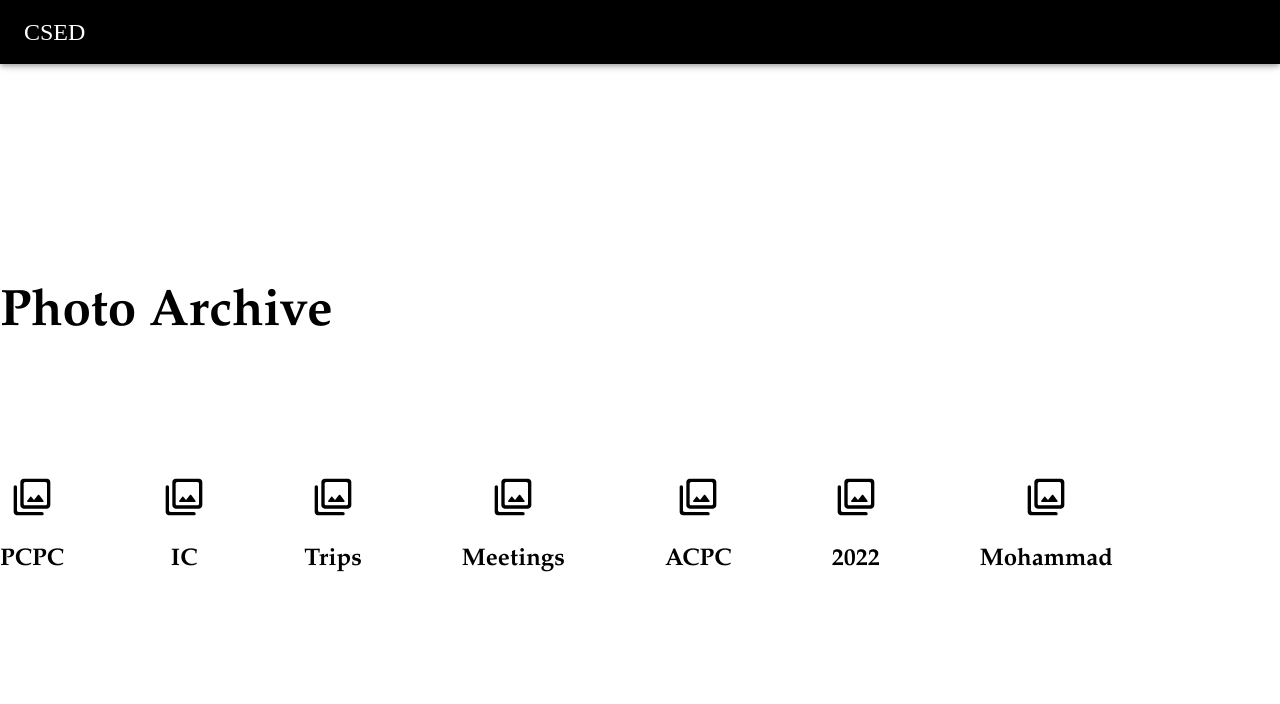
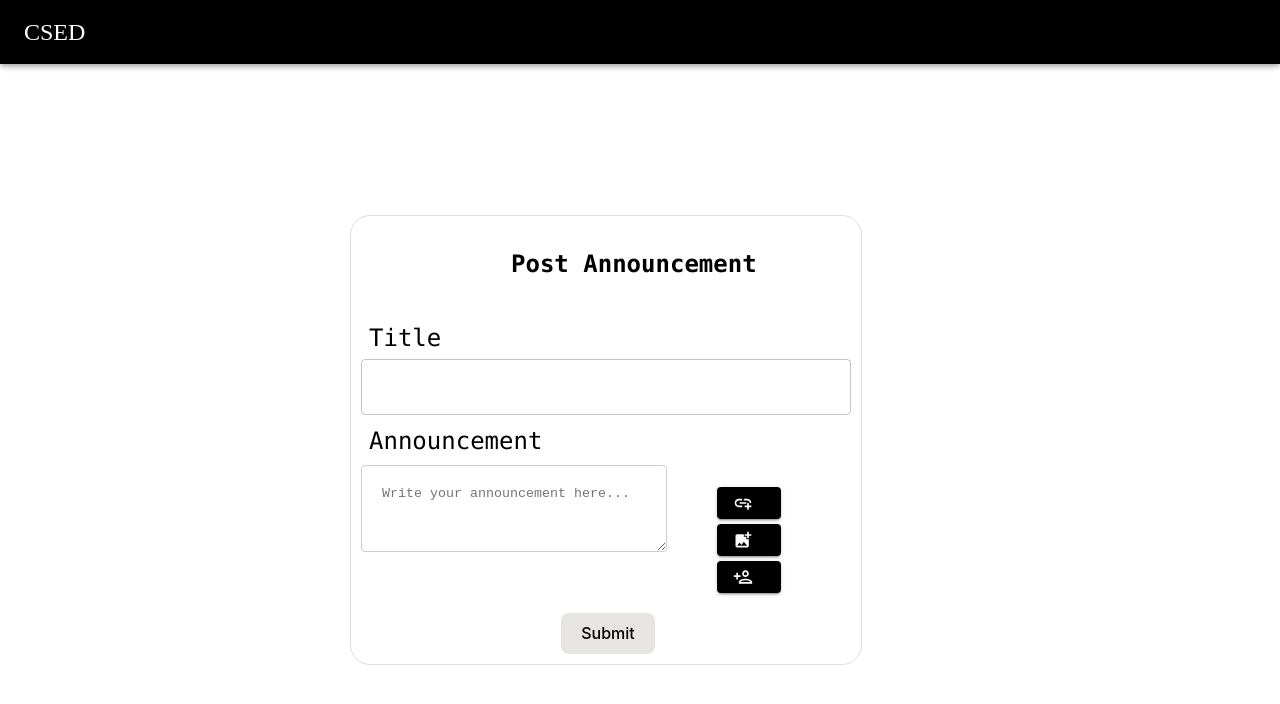
Before and after one commit to Maymoona12/CSED, a React (Vite) app in the folder Frontend/: page / in a window 1280 px wide. Shown: the top 704 px of the page. Built offline with nearby package versions, Linux system fonts and the light colour scheme.

Commit message:
Add PostAnnouncementPage

```diff
--- a/Frontend/src/App.jsx
+++ b/Frontend/src/App.jsx
@@ -3,87 +3,87 @@ import React, { useState } from "react";
 import { BrowserRouter as Router, Route, Routes } from "react-router-dom";
 import FoldersPage from "./pages/photo-archive/foldersPage";
 import PhotosPage from "./pages/photo-archive/photospage";
+import PostAnnouncementPage from "./pages/PostAnnouncement/PostAnnouncement";
+function App() {
+  // const [selectedFolder, setSelectedFolder] = useState("defaultFolder");
+  // const [selectedPhoto, setSelectedPhoto] = useState(null);
+  // const [lightboxOpen, setLightboxOpen] = useState(false);
 
-function App() {
-  const [selectedFolder, setSelectedFolder] = useState("defaultFolder");
-  const [selectedPhoto, setSelectedPhoto] = useState(null);
-  const [lightboxOpen, setLightboxOpen] = useState(false);
+  // const foldersData = [
+  //   {
+  //     id: 1,
+  //     name: "PCPC",
+  //     photos: [
+  //       { id: 1, src: "pcpc1.jpg", alt: "PCPC 1" },
+  //       { id: 2, src: "pcpc2.jpg", alt: "PCPC 2" },
+  //       { id: 3, src: "pcpc3.jpg", alt: "PCPC 2" },
+  //       { id: 4, src: "pcpc4.jpg", alt: "PCPC 2" },
+  //       { id: 5, src: "pcpc5.jpg", alt: "PCPC 2" },
+  //       { id: 6, src: "pcpc6.jpg", alt: "PCPC 2" },
+  //     ],
+  //   },
+  //   {
+  //     id: 2,
+  //     name: "IC",
+  //     photos: [
+  //       { id: 1, src: "image3.jpg", alt: "IC 1" },
+  //       { id: 2, src: "image4.jpg", alt: "IC 2" },
+  //     ],
+  //   },
+  //   {
+  //     id: 3,
+  //     name: "Trips",
+  //     photos: [
+  //       { id: 1, src: "image3.jpg", alt: "Trips 1" },
+  //       { id: 2, src: "image5.jpg", alt: "Trips 2" },
+  //     ],
+  //   },
+  //   {
+  //     id: 4,
+  //     name: "Meetings",
+  //     photos: [
+  //       { id: 1, src: "image44.jpg", alt: "Meetings 1" },
+  //       { id: 2, src: "image5.jpg", alt: "Meetings 2" },
+  //     ],
+  //   },
+  //   {
+  //     id: 5,
+  //     name: "ACPC",
+  //     photos: [
+  //       { id: 1, src: "image1.jpg", alt: "ACPC 1" },
+  //       { id: 2, src: "image3.jpg", alt: "ACPC 2" },
+  //     ],
+  //   },
+  //   {
+  //     id: 6,
+  //     name: "2022",
+  //     photos: [
+  //       { id: 1, src: "image2.jpg", alt: "2022 1" },
+  //       { id: 2, src: "image5.jpg", alt: "2022 2" },
+  //       { id: 3, src: "image5.jpg", alt: "2022 2" },
+  //       { id: 4, src: "image5.jpg", alt: "2022 2" },
+  //       { id: 5, src: "hamood1.jpg", alt: "Mohammad 1" },
+  //     ],
+  //   },
+  //   {
+  //     id: 7,
+  //     name: "Mohammad",
+  //     photos: [
+  //       { id: 1, src: "hamood1.jpg", alt: "Mohammad 1" },
+  //       { id: 2, src: "hamood2.jpg", alt: "Mohammad 1" },
+  //       { id: 3, src: "hamood1.jpg", alt: "Mohammad 1" },
+  //     ],
+  //   },
+  // ];
 
-  const foldersData = [
-    {
-      id: 1,
-      name: "PCPC",
-      photos: [
-        { id: 1, src: "pcpc1.jpg", alt: "PCPC 1" },
-        { id: 2, src: "pcpc2.jpg", alt: "PCPC 2" },
-        { id: 3, src: "pcpc3.jpg", alt: "PCPC 2" },
-        { id: 4, src: "pcpc4.jpg", alt: "PCPC 2" },
-        { id: 5, src: "pcpc5.jpg", alt: "PCPC 2" },
-        { id: 6, src: "pcpc6.jpg", alt: "PCPC 2" },
-      ],
-    },
-    {
-      id: 2,
-      name: "IC",
-      photos: [
-        { id: 1, src: "image3.jpg", alt: "IC 1" },
-        { id: 2, src: "image4.jpg", alt: "IC 2" },
-      ],
-    },
-    {
-      id: 3,
-      name: "Trips",
-      photos: [
-        { id: 1, src: "image3.jpg", alt: "Trips 1" },
-        { id: 2, src: "image5.jpg", alt: "Trips 2" },
-      ],
-    },
-    {
-      id: 4,
-      name: "Meetings",
-      photos: [
-        { id: 1, src: "image44.jpg", alt: "Meetings 1" },
-        { id: 2, src: "image5.jpg", alt: "Meetings 2" },
-      ],
-    },
-    {
-      id: 5,
-      name: "ACPC",
-      photos: [
-        { id: 1, src: "image1.jpg", alt: "ACPC 1" },
-        { id: 2, src: "image3.jpg", alt: "ACPC 2" },
-      ],
-    },
-    {
-      id: 6,
-      name: "2022",
-      photos: [
-        { id: 1, src: "image2.jpg", alt: "2022 1" },
-        { id: 2, src: "image5.jpg", alt: "2022 2" },
-        { id: 3, src: "image5.jpg", alt: "2022 2" },
-        { id: 4, src: "image5.jpg", alt: "2022 2" },
-        { id: 5, src: "hamood1.jpg", alt: "Mohammad 1" },
-      ],
-    },
-    {
-      id: 7,
-      name: "Mohammad",
-      photos: [
-        { id: 1, src: "hamood1.jpg", alt: "Mohammad 1" },
-        { id: 2, src: "hamood2.jpg", alt: "Mohammad 1" },
-        { id: 3, src: "hamood1.jpg", alt: "Mohammad 1" },
-      ],
-    },
-  ];
-
-  const handleFolderClick = (folderId) => {
-    setSelectedPhoto(null);
-    setSelectedFolder(folderId);
-  };
+  // const handleFolderClick = (folderId) => {
+  //   setSelectedPhoto(null);
+  //   setSelectedFolder(folderId);
+  // };
 
   return (
     <>
-      <Router>
+      {/* <Router>
         <Routes>
           <Route
             path="/"
@@ -108,7 +108,8 @@ function App() {
             }
           />
         </Routes>
-      </Router>
+      </Router> */}
+      <PostAnnouncementPage />
     </>
   );
 }
--- /dev/null
+++ b/Frontend/src/pages/PostAnnouncement/PostAnnouncement.jsx
@@ -0,0 +1,202 @@
+import React, { useState, useRef } from "react";
+import AppBar from "@mui/material/AppBar";
+import Toolbar from "@mui/material/Toolbar";
+import Typography from "@mui/material/Typography";
+import Box from "@mui/material/Box";
+import Button from "@mui/material/Button";
+import TextField from "@mui/material/TextField";
+import TextareaAutosize from "@mui/material/TextareaAutosize";
+import InputAdornment from "@mui/material/InputAdornment";
+import AddPhotoAlternateIcon from "@mui/icons-material/AddPhotoAlternate";
+import AddLinkIcon from "@mui/icons-material/AddLink";
+import PersonAddOutlinedIcon from "@mui/icons-material/PersonAddOutlined";
+
+const PostAnnouncementPage = () => {
+  const [documentFile, setDocumentFile] = useState(null);
+  const [photoFile, setPhotoFile] = useState(null);
+  const documentInputRef = useRef(null);
+  const photoInputRef = useRef(null);
+
+  const handleDocumentChange = (e) => {
+    const file = e.target.files[0];
+    setDocumentFile(file);
+  };
+
+  const handlePhotoChange = (e) => {
+    const file = e.target.files[0];
+    setPhotoFile(file);
+  };
+
+  const handleFolderIconClick = (inputRef) => {
+    inputRef.current.click();
+  };
+
+  const handleSubmit = () => {
+    // Handle the submission logic here
+    console.log("Document:", documentFile);
+    console.log("Photo:", photoFile);
+  };
+
+  return (
+    <div
+      className="post-announcement-page"
+      style={{
+        display: "flex",
+        justifyContent: "center",
+        alignItems: "center",
+      }}
+    >
+      {/* AppBar */}
+      <AppBar
+        position="static"
+        style={{
+          position: "fixed",
+          top: 0,
+          left: 0,
+          right: 0,
+          zIndex: 1000,
+        }}
+        sx={{ background: "black" }}
+      >
+        <Toolbar>
+          <Typography
+            variant="h5"
+            component="div"
+            sx={{
+              flexGrow: 1,
+              fontFamily: "Brush Script MT",
+            }}
+          >
+            CSED
+          </Typography>
+        </Toolbar>
+      </AppBar>
+      <div style={{ marginTop: "80px" }}>
+        <Box
+          sx={{
+            width: 490,
+            maxWidth: "100%",
+            border: "1px solid #ddd", // Border styling
+            padding: "10px", // Padding inside the box
+            borderRadius: "20px", // Border radius for rounded corners
+            marginLeft: "350px",
+            marginRight: "100px",
+          }}
+        >
+          <h2
+            style={{
+              color: "black",
+              fontFamily: "	Monaco",
+              marginBottom: "40px",
+              marginLeft: "150px",
+            }}
+          >
+            Post Announcement
+          </h2>
+          <Typography
+            variant="h5"
+            sx={{
+              marginBottom: "5px",
+              marginLeft: "8px",
+              fontFamily: "Monaco",
+              color: "black",
+            }}
+          >
+            Title
+          </Typography>
+
+          {/* <TextField fullWidth label="Title" id="fullWidth" /> */}
+          <TextField fullWidth id="fullWidth" />
+
+          <Typography
+            variant="h5"
+            sx={{
+              marginTop: "10px",
+              marginLeft: "8px",
+              fontFamily: "Monaco",
+              color: "black",
+            }}
+          >
+            Announcement
+          </Typography>
+
+          <div style={{ display: "flex", marginBottom: "20px" }}>
+            <TextareaAutosize
+              aria-label="Announcement"
+              minRows={3}
+              placeholder="Write your announcement here..."
+              onChange={(e) => setAnnouncementText(e.target.value)}
+              style={{
+                width: "100%",
+                marginTop: "8px",
+                padding: "20px",
+                borderRadius: "4px",
+                border: "1px solid #ccc",
+              }}
+            />
+            <div
+              style={{
+                marginLeft: "50px",
+                marginRight: "20px",
+                marginTop: "30px",
+              }}
+            >
+              <input
+                type="file"
+                id="documentInput"
+                accept=".pdf,.doc,.docx"
+                style={{ display: "none" }}
+                onChange={handleDocumentChange}
+                ref={documentInputRef}
+              />
+              <Button
+                variant="contained"
+                component="label"
+                onClick={() => handleFolderIconClick(documentInputRef)}
+                startIcon={<AddLinkIcon />}
+                style={{
+                  marginRight: "10px",
+                  marginBottom: "5px",
+                  background: "black",
+                }}
+              ></Button>
+              <input
+                type="file"
+                id="photoInput"
+                accept="image/*"
+                style={{ display: "none" }}
+                onChange={handlePhotoChange}
+                ref={photoInputRef}
+              />
+              <Button
+                variant="contained"
+                component="label"
+                onClick={() => handleFolderIconClick(photoInputRef)}
+                startIcon={<AddPhotoAlternateIcon />}
+                style={{
+                  marginRight: "10px",
+                  marginBottom: "5px",
+                  background: "black",
+                }}
+              ></Button>
+              <Button
+                variant="contained"
+                component="label"
+                startIcon={<PersonAddOutlinedIcon />}
+                style={{ background: "black" }}
+              ></Button>
+            </div>
+          </div>
+          <button
+            onClick={handleSubmit}
+            style={{ marginLeft: "200px", background: "#e7e4e4" }}
+          >
+            Submit
+          </button>
+        </Box>
+      </div>
+    </div>
+  );
+};
+
+export default PostAnnouncementPage;
```
Also changed, not shown: Frontend/src/pages/PostAnnouncement/index.jsx (added), Frontend/src/pages/PostAnnouncement/style.css (added).
